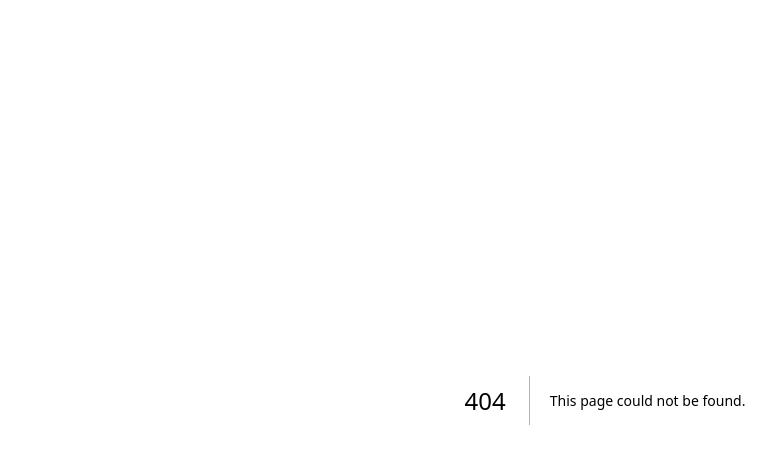
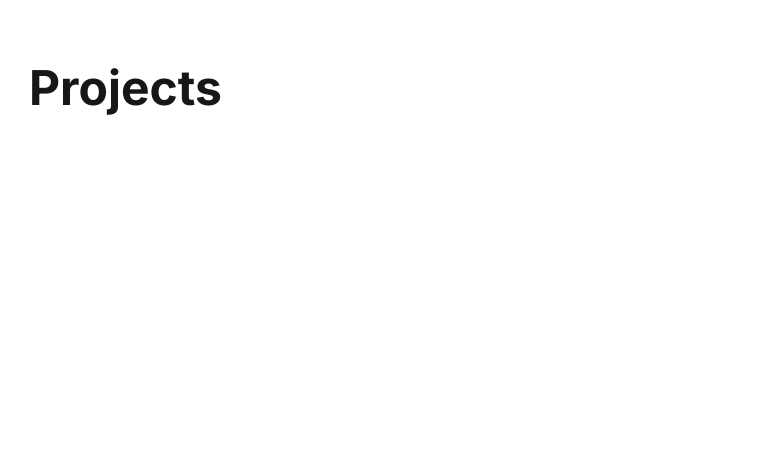
Before and after one commit to gilbert-jj/justing-portfolio, a Next.js app: page /skills-experience in a window 1280 px wide. Before the commit this address had no page. Shown: the top 464 px of the page, without its empty margins (35-811 px from the left). Built offline with nearby package versions, Linux system fonts and the light colour scheme.

Commit message:
created new page for skills and experience

```diff
--- /dev/null
+++ b/app/skills-experience/page.tsx
@@ -0,0 +1,7 @@
+export default function Projects() {
+  return (
+    <main className="min-h-screen p-16">
+      <h1 className="text-5xl font-bold">Projects</h1>
+    </main>
+  );
+}
```
